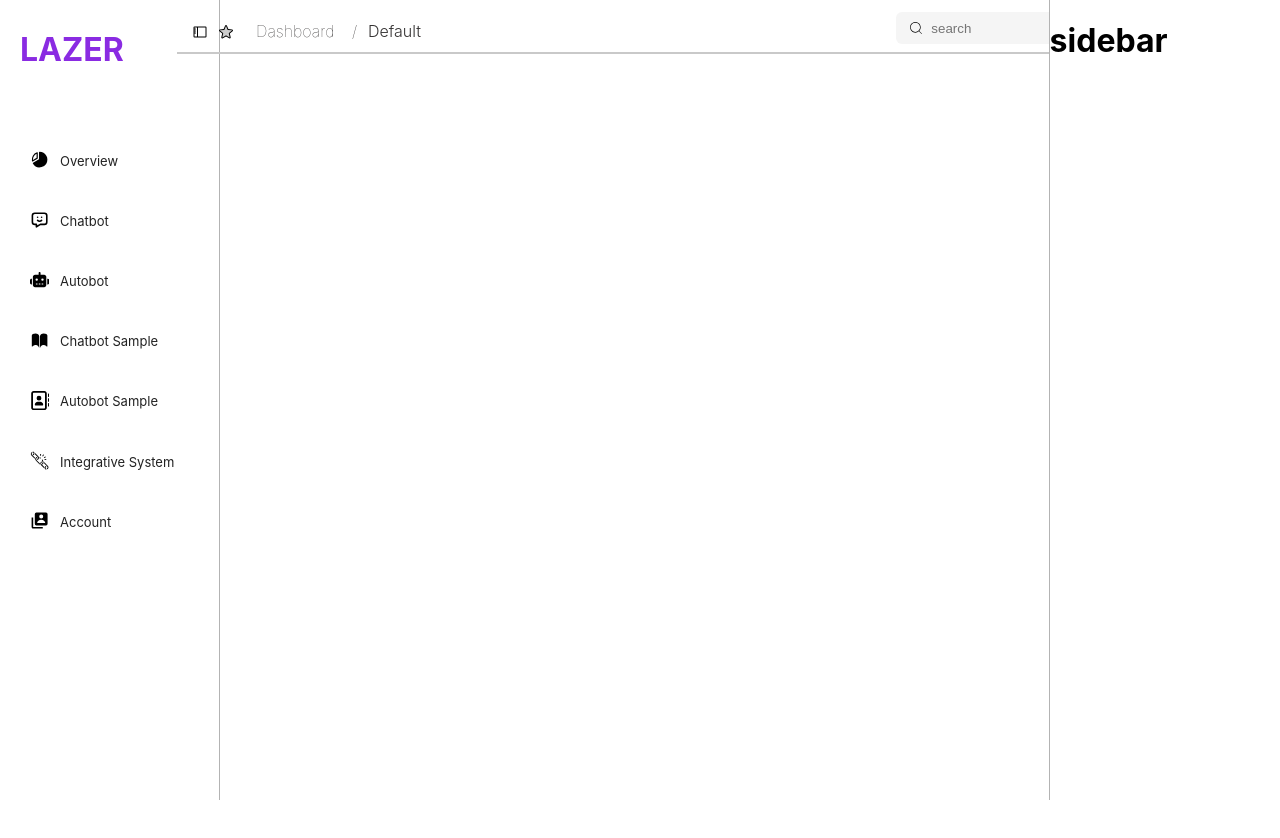
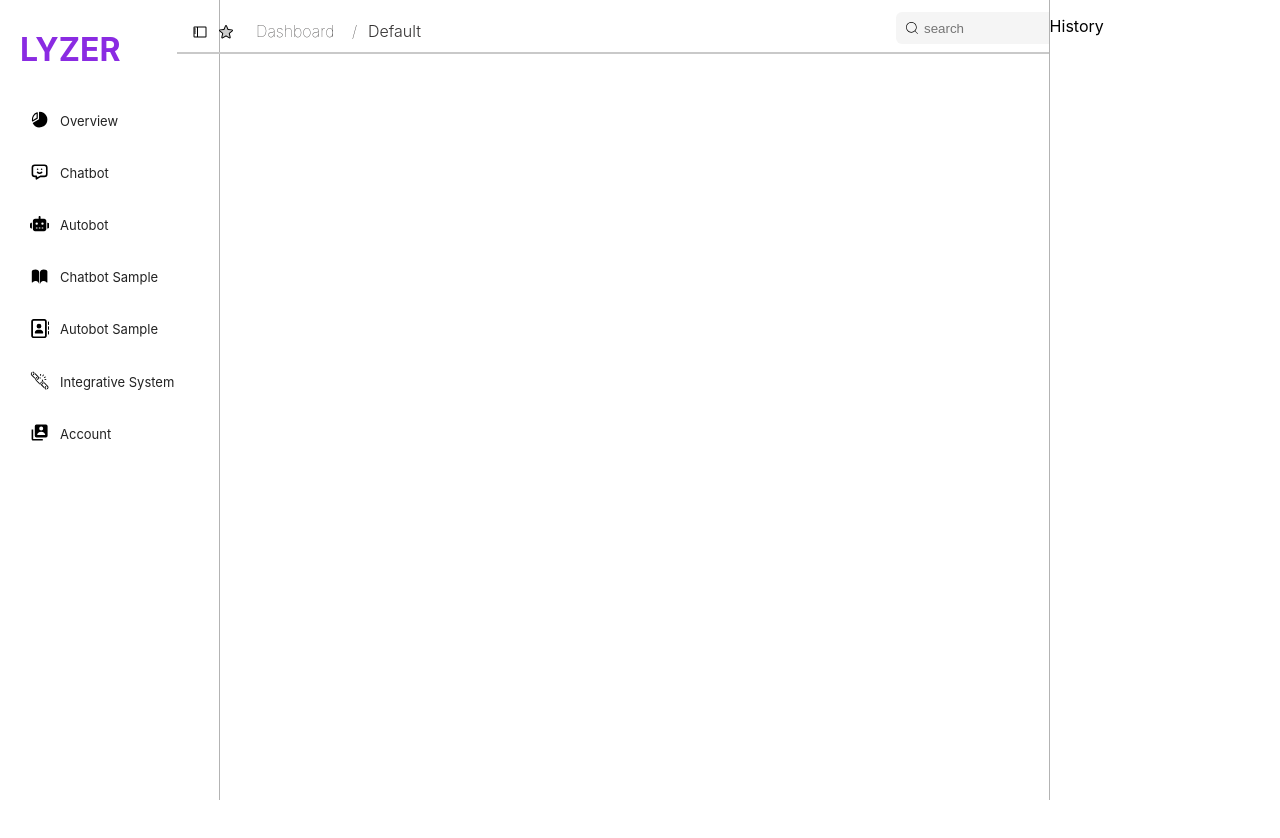
Before and after one commit to raheem-dotgit/DataAgen.io, a React (Create React App) app in the folder app/: page / in a window 1280 px wide. Built offline with nearby package versions, Linux system fonts and the light colour scheme.

Commit message:
fixed nav bug

```diff
--- a/app/src/components/Navbar.js
+++ b/app/src/components/Navbar.js
@@ -23,7 +23,7 @@ return(
  <h4>Dashboard</h4>
  <h4 className="slash">/</h4>
  <h4 className="default">Default</h4>
- <input type="text" name="" id="" placeholder="         search"/>
+ <input type="text" name="" id="" placeholder="search"/>
  <i className="search-icon"><CiSearch /></i>
  <i className="sun-icon"><PiSunDuotone /></i>
  <i className="time-icon"><GiBackwardTime /></i>
--- a/app/src/components/RightSideBar.js
+++ b/app/src/components/RightSideBar.js
@@ -4,10 +4,10 @@ const RightSideBar = () =>
  return(
   <>
    <div className="right-side-bar">
-    <h1>sidebar</h1>
+    <p>History</p>
    </div>
      <div class="vertical-hr-container-right">
-        <hr class="vertical-hr-right"/>
+      <hr class="vertical-hr-right"/>
     </div>
     </>
  )
--- a/app/src/components/Sidebar.js
+++ b/app/src/components/Sidebar.js
@@ -19,9 +19,7 @@ const Sidebar = () =>
 
   <div className="sidebar">
    <div>
-   <h1>LAZER</h1>
-   <br />
-   <br />
+   <h1>LYZER</h1>
    <br />
    <br />
    <br />
--- a/app/src/index.css
+++ b/app/src/index.css
@@ -59,13 +59,15 @@ nav input{
   border-radius: 6px;
   background-color: whitesmoke;
   border: none;
-  width: 200px;
+  width: 150px;
+  padding-left: 28px;
 }
 
 .search-icon{
 
+  position: absolute;
     margin-top: 20px;
-    margin-left: -12rem;
+    margin-left: 40.5rem;
 }
 
 .star-icon{
@@ -116,24 +118,24 @@ nav input{
 .sun-icon{
   position: absolute;
   margin-left: 54rem;
-  margin-top: 1rem;
+  margin-top: 1.2rem;
 }
 .time-icon{
   position: absolute;
   margin-left: 56rem;
-  margin-top: 1rem;
+  margin-top: 1.2rem;
 }
 .bell-icon{
    position: absolute;
   margin-left: 58rem;
-  margin-top: 1rem;
+  margin-top: 1.2rem;
 }
 
 .side-bar-icon2
 {
   position: absolute;
   margin-left: 60rem;
-  margin-top: 1rem;
+  margin-top: 1.2rem;
 }
 .right-side-bar{
   display: flex;
@@ -163,7 +165,7 @@ nav input{
   display: flex;
   flex-direction: column;
   justify-items: center;
-  row-gap: 1em;
+  row-gap: 0.5em;
 }
 
 .sidebar-content span{
```
